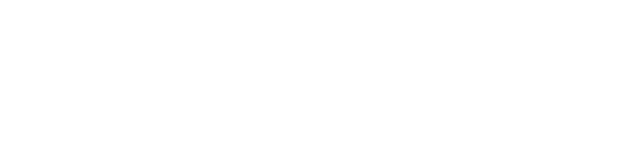
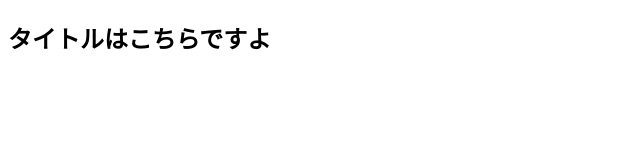
Before and after one commit to Ryo-obata0718/html_20220322, a plain HTML site: page index.html in a window 1280 px wide. Shown: the whole page, without its empty margins (0-640 px from the left). Drawn offline with Linux system fonts and the light colour scheme.

Commit message:
h2のテキストとstyeにフォントサイズを追記

```diff
--- a/index.html
+++ b/index.html
@@ -7,6 +7,6 @@
   <title>Document</title>
 </head>
 <body>
-  <h2 class="title1"></h2>
+  <h2 class="title1">タイトルはこちらですよ</h2>
 </body>
 </html>
--- a/style.css
+++ b/style.css
@@ -0,0 +1,4 @@
+html {
+  font-size: 16px;
+
+}
```
